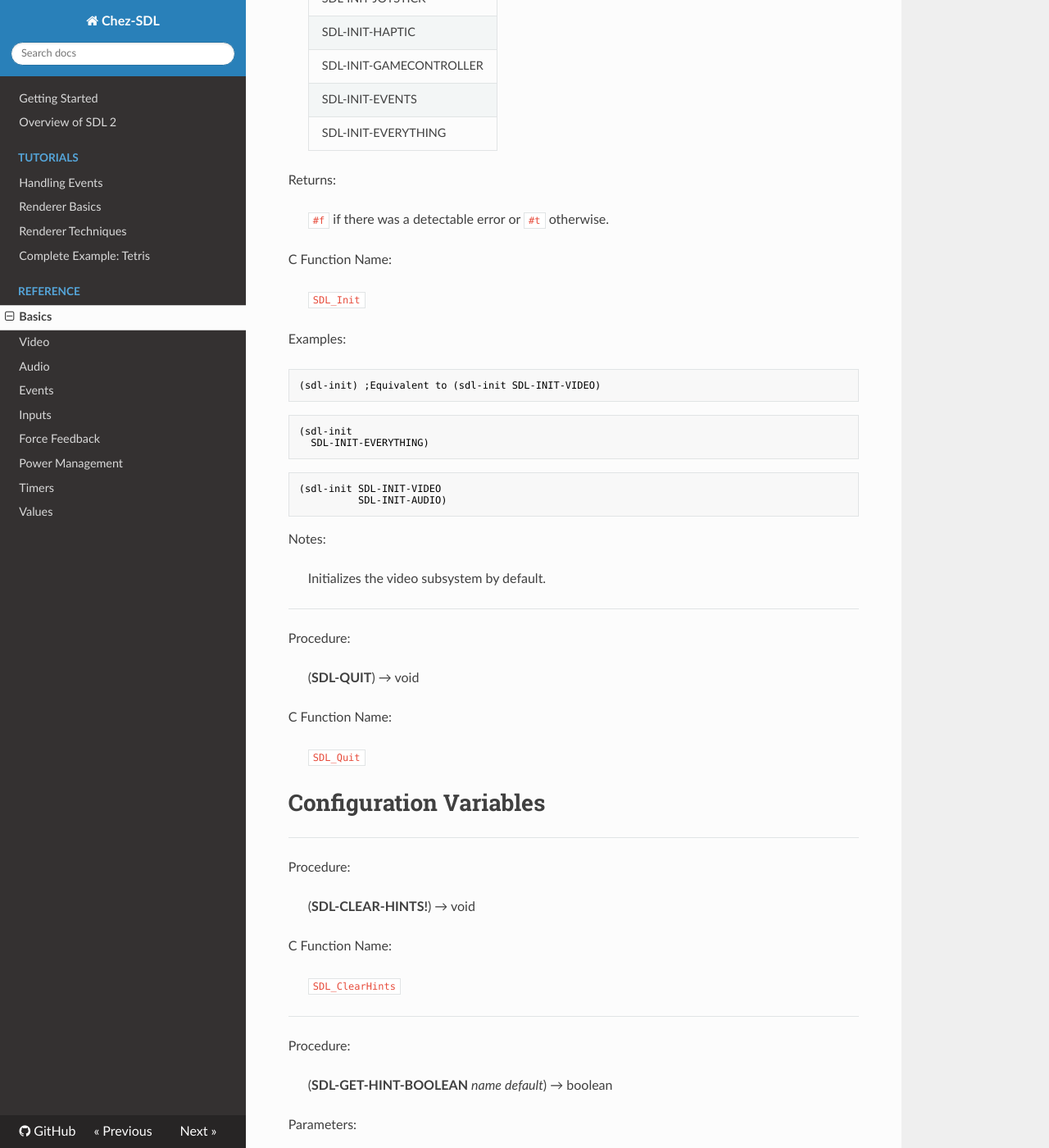
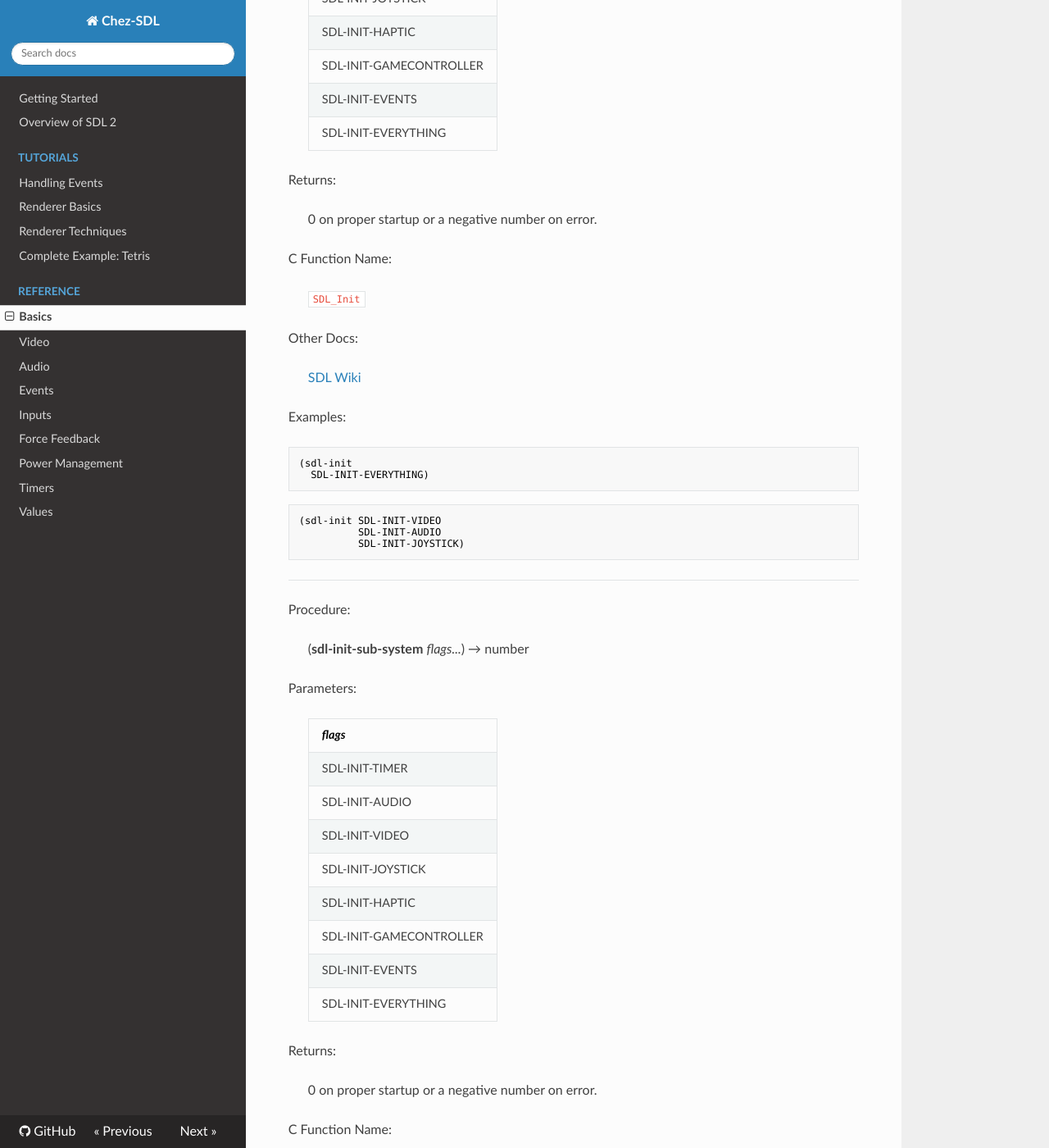
Before and after one commit to steven741/chez-sdl, an MkDocs documentation site: the page built from doc/docs/ref/basics.md, in a window 1280 px wide and 1400 px high, scrolled down 515 px. Shown: the whole window at 82% size. Built offline with MkDocs 1.6.1, drawn with Linux system fonts in a browser that asks for light colours; nearby versions of some CDN libraries; some of the changed text lies outside the part shown.

Commit message:
added reference documentation about startup

````diff
--- a/doc/docs/ref/basics.md
+++ b/doc/docs/ref/basics.md
@@ -17,34 +17,152 @@ Parameters:
  | SDL-INIT-EVERYTHING     |
 
 Returns:
->`#f` if there was a detectable error or `#t` otherwise.
+> 0 on proper startup or a negative number on error.
 
 C Function Name:
 >`SDL_Init`
 
+Other Docs:
+>[SDL Wiki](https://wiki.libsdl.org/SDL_Init)
+
 Examples:
-```scheme
-(sdl-init) ;Equivalent to (sdl-init SDL-INIT-VIDEO)
-```
 ```scheme
 (sdl-init
   SDL-INIT-EVERYTHING)
 ```
 ```scheme
 (sdl-init SDL-INIT-VIDEO
-          SDL-INIT-AUDIO)
+          SDL-INIT-AUDIO
+          SDL-INIT-JOYSTICK)
 ```
-
-Notes:
->Initializes the video subsystem by default.
 
 ---
 Procedure:
->(**SDL-QUIT**) → void
+>(**sdl-init-sub-system** *flags...*) → number
+
+Parameters:
+>| *flags*                 |
+ | :---------------------- |
+ | SDL-INIT-TIMER          |
+ | SDL-INIT-AUDIO          |
+ | SDL-INIT-VIDEO          |
+ | SDL-INIT-JOYSTICK       |
+ | SDL-INIT-HAPTIC         |
+ | SDL-INIT-GAMECONTROLLER |
+ | SDL-INIT-EVENTS         |
+ | SDL-INIT-EVERYTHING     |
+
+Returns:
+> 0 on proper startup or a negative number on error.
+
+C Function Name:
+>`SDL_InitSubSystem`
+
+Other Docs:
+>[SDL Wiki](https://wiki.libsdl.org/SDL_InitSubSystem)
+
+Examples:
+```scheme
+(sdl-init-sub-system
+  SDL-INIT-EVERYTHING)
+```
+```scheme
+(sdl-init-sub-system SDL-INIT-VIDEO
+                     SDL-INIT-AUDIO
+                     SDL-INIT-JOYSTICK)
+```
+
+---
+Procedure:
+>(**sdl-quit**) → void
 
 C Function Name:
 >`SDL_Quit`
 
+Other Docs:
+>[SDL Wiki](https://wiki.libsdl.org/SDL_Quit)
+
+---
+Procedure:
+>(**sdl-quit-sub-system** *flags...*) → void
+
+Parameters:
+>| *flags*                 |
+ | :---------------------- |
+ | SDL-INIT-TIMER          |
+ | SDL-INIT-AUDIO          |
+ | SDL-INIT-VIDEO          |
+ | SDL-INIT-JOYSTICK       |
+ | SDL-INIT-HAPTIC         |
+ | SDL-INIT-GAMECONTROLLER |
+ | SDL-INIT-EVENTS         |
+ | SDL-INIT-EVERYTHING     |
+
+C Function Name:
+>`SDL_QuitSubSystem`
+
+Other Docs:
+>[SDL Wiki](https://wiki.libsdl.org/SDL_QuitSubSystem)
+
+Examples:
+```scheme
+(sdl-quit-sub-system
+  SDL-INIT-EVERYTHING)
+```
+```scheme
+(sdl-quit-sub-system SDL-INIT-VIDEO
+                     SDL-INIT-AUDIO
+                     SDL-INIT-JOYSTICK)
+```
+
+---
+Procedure:
+>(**sdl-set-main-ready!**) → void
+
+C Function Name:
+>`SDL_SetMainReady`
+
+Other Docs:
+>[SDL Wiki](https://wiki.libsdl.org/SDL_SetMainReady)
+
+---
+Procedure:
+>(**sdl-init?** *flags...*) → boolean
+
+Parameters:
+>| *flags*                 |
+ | :---------------------- |
+ | SDL-INIT-TIMER          |
+ | SDL-INIT-AUDIO          |
+ | SDL-INIT-VIDEO          |
+ | SDL-INIT-JOYSTICK       |
+ | SDL-INIT-HAPTIC         |
+ | SDL-INIT-GAMECONTROLLER |
+ | SDL-INIT-EVENTS         |
+ | SDL-INIT-EVERYTHING     |
+
+Returns:
+> `#t` if systems were initialized and `#f` otherwise.
+
+C Function Name:
+>`SDL_WasInit`
+
+Other Docs:
+>[SDL Wiki](https://wiki.libsdl.org/SDL_WasInit)
+
+Examples:
+```scheme
+(if (sdl-init? SDL-INIT-EVERYTHING)
+    <everything-was-initialized>
+    <noting-was-initialized>)
+```
+```scheme
+(if (sdl-init? SDL-INIT-VIDEO
+               SDL-INIT-AUDIO
+               SDL-INIT-JOYSTICK)
+    <systems-were-initialized>
+    <systems-were-not-initialized>)
+```
 
 
 
````
Also changed, not shown: other parts of doc/docs/ref/basics.md (+2 -2 lines).
